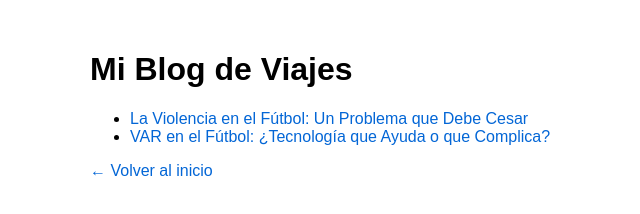
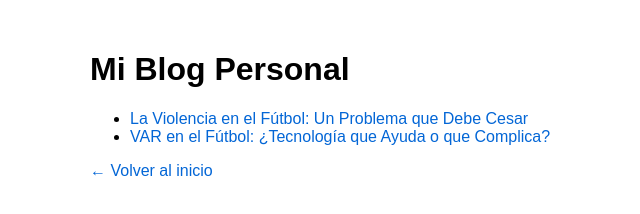
Before and after one commit to malfattiaugusto-blip/malfattiaugustoblogs.github.io, a plain HTML site: page blog/index.html in a window 1280 px wide. Shown: the full height of the page, 150-790 px from the left. Drawn offline with Linux system fonts and the light colour scheme.

Commit message:
Change blog title and header to 'Mi Blog Personal'

```diff
--- a/blog/index.html
+++ b/blog/index.html
@@ -3,7 +3,7 @@
 <head>
     <meta charset="UTF-8">
     <meta name="viewport" content="width=device-width, initial-scale=1.0">
-    <title>Mi Blog de Viajes</title>
+    <title>Mi Blog Personal</title>
     <style>
         body { font-family: Arial, sans-serif; padding: 30px; max-width: 800px; margin: 0 auto; }
         ul { text-align: left; }
@@ -12,7 +12,7 @@
     </style>
 </head>
 <body>
-    <h1>Mi Blog de Viajes</h1>
+    <h1>Mi Blog Personal</h1>
     <ul>
         <li><a href="post1.html">La Violencia en el Fútbol: Un Problema que Debe Cesar</a></li>
         <li><a href="post2.html">VAR en el Fútbol: ¿Tecnología que Ayuda o que Complica?</a></li>
```
